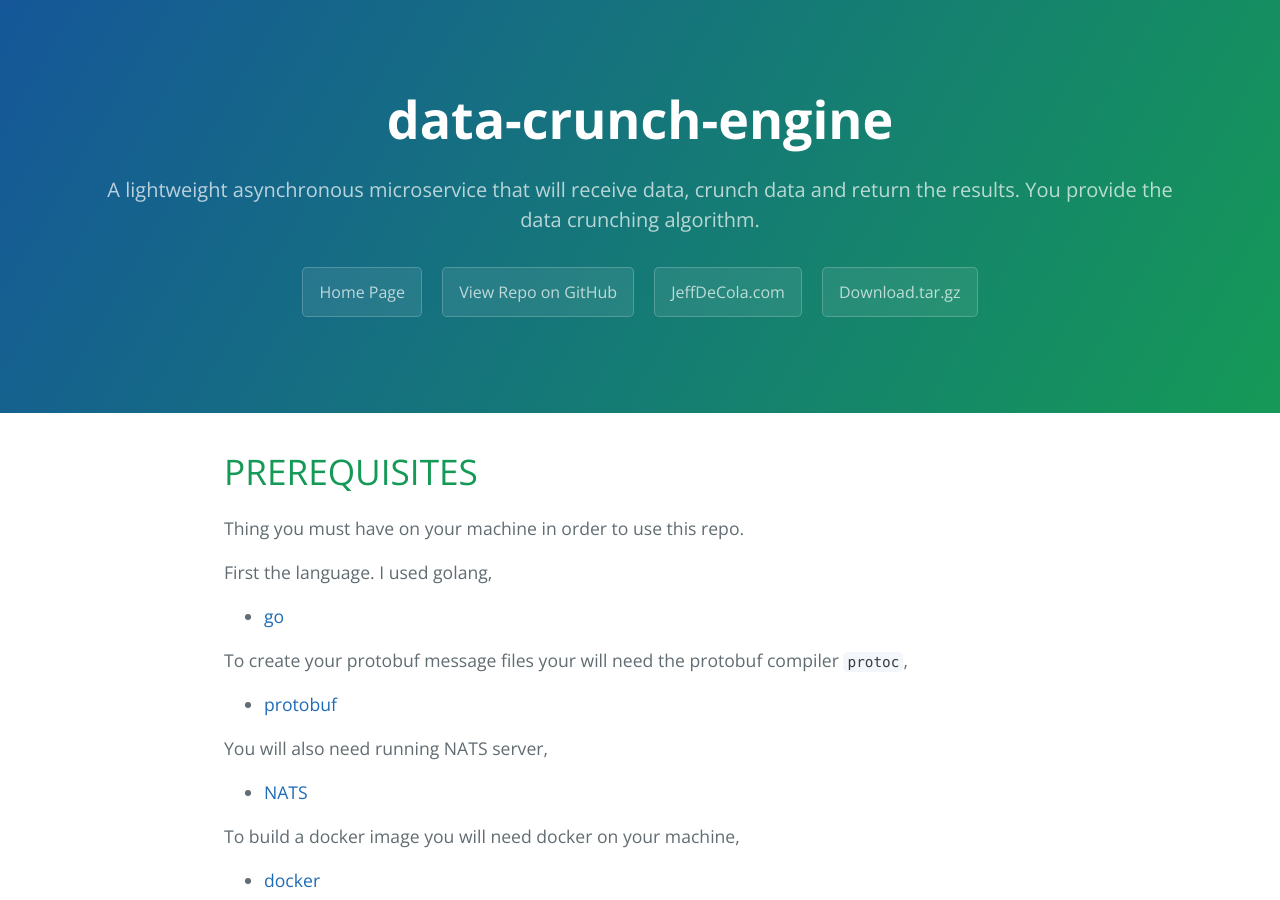
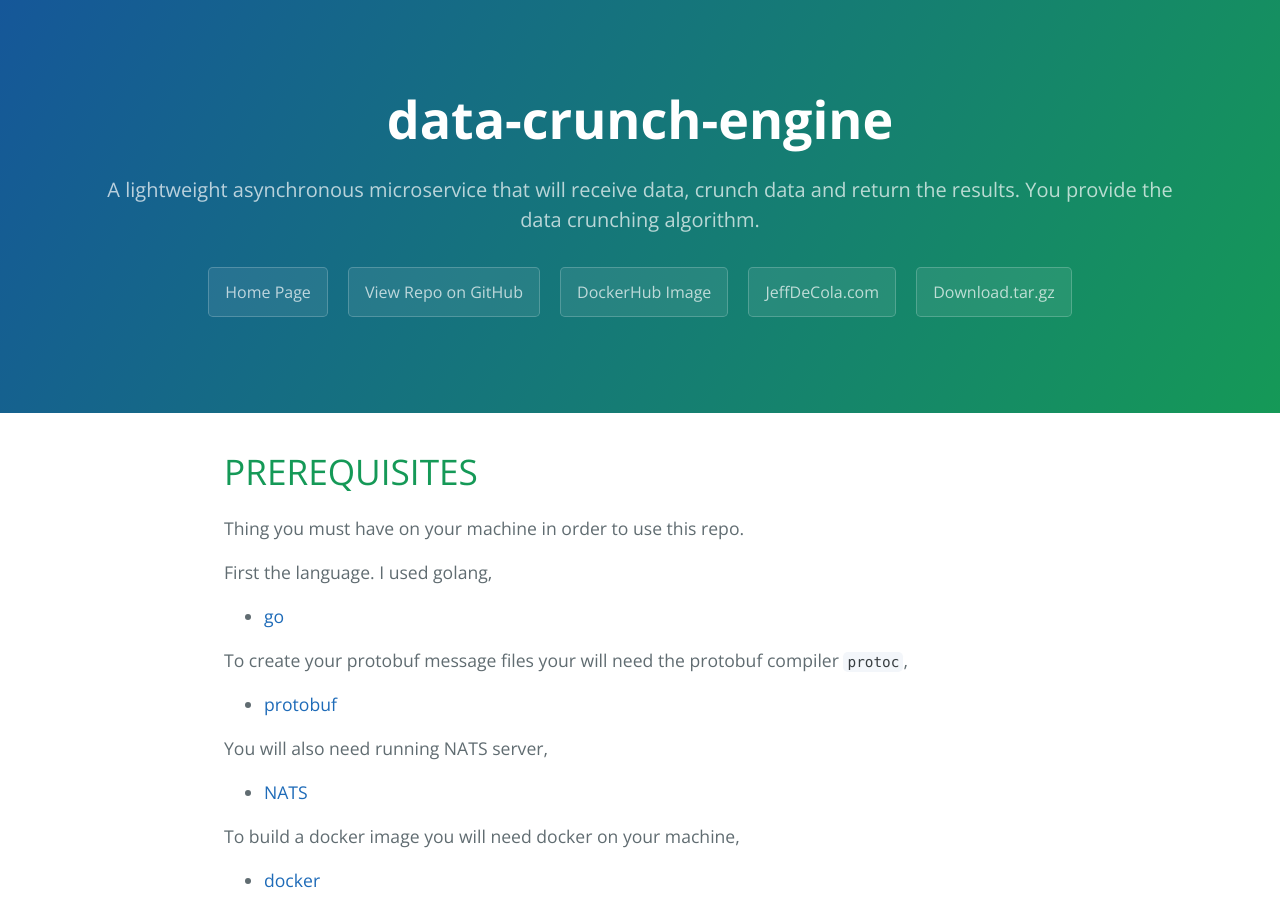
Before and after one commit to JeffDeCola/data-crunch-engine, a Jekyll site: the page built from docs/index.md, in a window 1280 px wide and 900 px high. Built offline with Jekyll 4.4.1, drawn with Linux system fonts in a browser that asks for light colours; nearby versions of some CDN libraries; library files that are not in the unit come from our copies.

Commit message:
added dockerhub image link in github page

```diff
--- a/docs/_layouts/default.html
+++ b/docs/_layouts/default.html
@@ -18,6 +18,7 @@
             <h2 class="project-tagline">{{ page.summary }}</h2>
             <a href="https://jeffdecola.github.io" class="btn">Home Page</a>
             <a href="https://github.com/JeffDeCola/{{ page.projectname }}" class="btn">View Repo on GitHub</a>
+            <a href="https://hub.docker.com/r/jeffdecola/{{ page.projectname }}" class="btn">DockerHub Image</a>
             <a href="https://JeffDeCola.com" class="btn">JeffDeCola.com</a>
             <a href="https://github.com/JeffDeCola/{{ page.projectname }}/tarball/master" class="btn">Download.tar.gz</a>
         </section>
```
